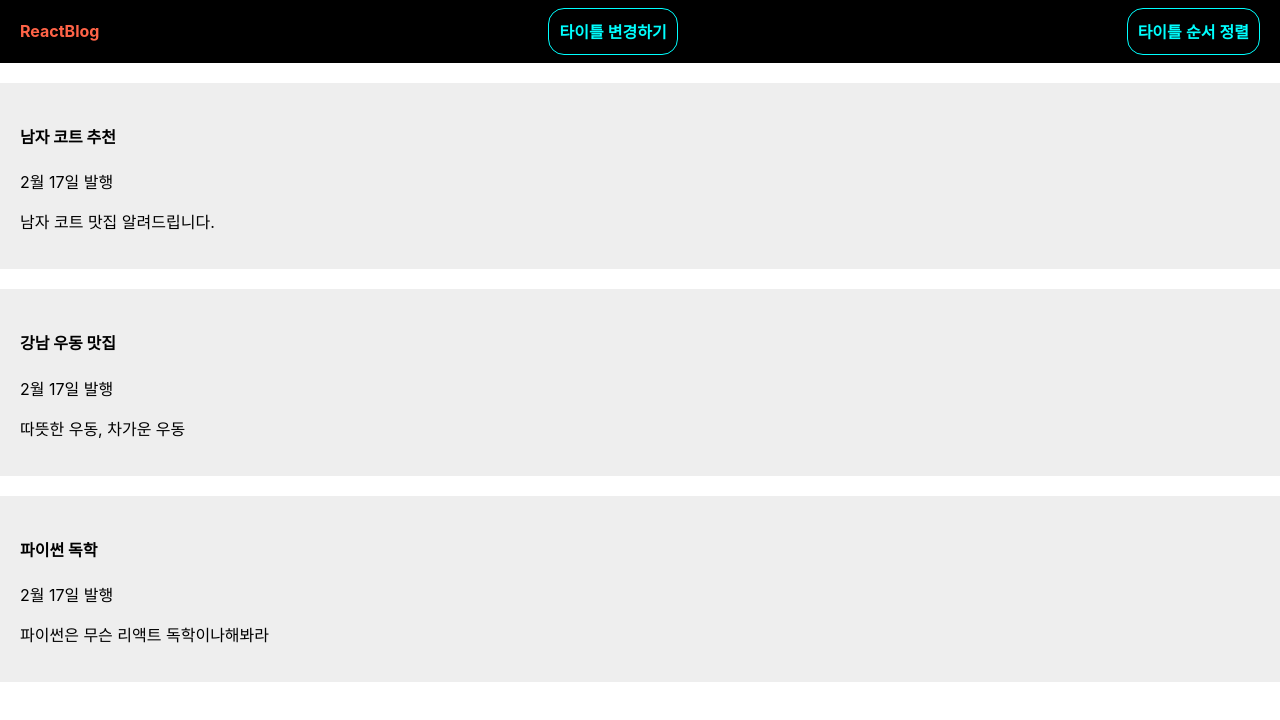
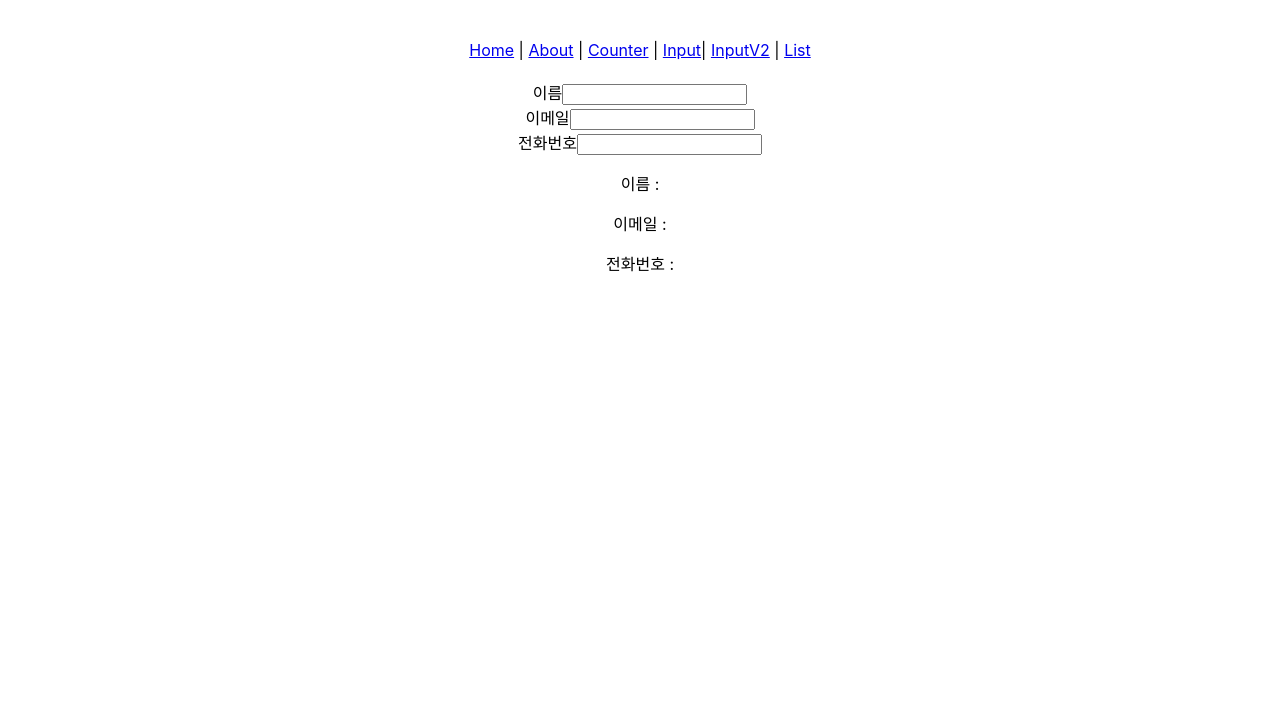
Before and after one commit to G1-H/react_study, a React (Create React App) app: page /inputV2 in a window 1280 px wide. Shown: the top 720 px of the page. Built offline with nearby package versions, Linux system fonts and the light colour scheme.

Commit message:
리액트 입문 (Route 사용, useState, component)

```diff
--- a/package.json
+++ b/package.json
@@ -6,6 +6,7 @@
     "cra-template": "1.2.0",
     "react": "^19.0.0",
     "react-dom": "^19.0.0",
+    "react-router-dom": "^7.1.1",
     "react-scripts": "5.0.1",
     "web-vitals": "^4.2.4"
   },
--- a/src/App.css
+++ b/src/App.css
@@ -1,8 +1,12 @@
 .App {
   text-align: center;
+  padding: 20px;
 }
 div {
   box-sizing: border-box;
+}
+nav {
+  padding: 20px;
 }
 .list {
   padding-left: 20px;
--- a/src/App.js
+++ b/src/App.js
@@ -1,61 +1,34 @@
 import logo from "./logo.svg";
 import "./App.css";
 import { useState } from "react";
+import { Route, Routes, Link } from "react-router-dom";
 
 import NavBtn from "./coding_apple/NavBtn";
 import PostList from "./coding_apple/PostList";
 import { useEffect } from "react";
+import Home from "./pages/Home";
+import About from "./pages/About";
+import Counter from "./pages/Counter";
+import Input from "./pages/Input";
+import InputV2 from "./pages/InputV2";
+import List from "./pages/List";
 
 function App() {
-  const postExample = [
-    {
-      title: "남자 코트 추천",
-      body: "남자 코트 맛집 알려드립니다.",
-      date: "2월 17일",
-    },
-    {
-      title: "강남 우동 맛집",
-      body: "따뜻한 우동, 차가운 우동",
-      date: "2월 17일",
-    },
-    {
-      title: "파이썬 독학",
-      body: "파이썬은 무슨 리액트 독학이나해봐라",
-      date: "2월 17일",
-    },
-  ];
-  let [posts, setPosts] = useState(postExample);
-  useEffect(() => {
-    console.log("Posts 상태가 변경되었습니다:", posts);
-  }, [posts]);
-
   return (
     <div className="App">
-      <div className="black-nav">
-        <h4 style={{ color: "tomato", fontWeight: "bolder", fontSize: "16px" }}>
-          ReactBlog
-        </h4>
-        <NavBtn
-          btnName="타이틀 변경하기"
-          onClick={() => {
-            let copy = [...posts];
-            copy[0].title = "여자 코트 추천";
-            setPosts(copy);
-          }}
-        />
-        <NavBtn
-          btnName="타이틀 순서 정렬"
-          onClick={() => {
-            let sortedPosts = [...posts];
-            sortedPosts.sort((a, b) => {
-              return a.title.localeCompare(b.title);
-            });
-
-            setPosts(sortedPosts);
-          }}
-        />
-      </div>
-      <PostList data={posts} />
+      <nav>
+        <Link to="/">Home</Link> | <Link to="/about">About</Link> |{" "}
+        <Link to="/counter">Counter</Link> | <Link to="/input">Input</Link>|{" "}
+        <Link to="/inputV2">InputV2</Link> | <Link to="/list">List</Link>
+      </nav>
+      <Routes>
+        <Route path="/" element={<Home />} />
+        <Route path="/about" element={<About />} />
+        <Route path="/counter" element={<Counter />} />
+        <Route path="/input" element={<Input />} />
+        <Route path="/inputV2" element={<InputV2 />} />
+        <Route path="/list" element={<List />} />
+      </Routes>
     </div>
   );
 }
--- a/src/index.js
+++ b/src/index.js
@@ -1,5 +1,6 @@
 import React from "react";
 import ReactDOM from "react-dom/client";
+import { BrowserRouter } from "react-router-dom";
 import "./index.css";
 import App from "./App";
 import reportWebVitals from "./reportWebVitals";
@@ -11,7 +12,9 @@ import NotificationList from "./chapter_6/NotificationList";
 const root = ReactDOM.createRoot(document.getElementById("root"));
 root.render(
   <React.StrictMode>
-    <App />
+    <BrowserRouter>
+      <App />
+    </BrowserRouter>
   </React.StrictMode>
 );
 
--- /dev/null
+++ b/src/pages/About.js
@@ -0,0 +1,7 @@
+import React from "react";
+
+const About = () => {
+  return <h1>About 화면 입니다. </h1>;
+};
+
+export default About;
--- /dev/null
+++ b/src/pages/Counter.js
@@ -0,0 +1,21 @@
+import React, { useState } from "react";
+
+const Counter = () => {
+  const [count, setCount] = useState(0);
+
+  const increase = () => {
+    setCount(count + 1);
+  };
+  const decrease = () => {
+    setCount(count - 1);
+  };
+  return (
+    <div>
+      <button onClick={increase}>+1</button>
+      <button onClick={decrease}>-1</button>
+      <p>{count}</p>
+    </div>
+  );
+};
+
+export default Counter;
--- /dev/null
+++ b/src/pages/Home.js
@@ -0,0 +1,5 @@
+import React from "react";
+const Home = () => {
+  return <h1>Home 화면 입니다. </h1>;
+};
+export default Home;
--- /dev/null
+++ b/src/pages/Input.js
@@ -0,0 +1,18 @@
+import React, { useState } from "react";
+
+const Input = () => {
+  const [txtValue, setTxtValue] = useState("");
+
+  const onChange = (e) => {
+    setTxtValue(e.target.value);
+  };
+
+  return (
+    <div>
+      <input type="text" value={txtValue} onChange={onChange} />
+      <p>{txtValue}</p>
+    </div>
+  );
+};
+
+export default Input;
--- /dev/null
+++ b/src/pages/InputV2.js
@@ -0,0 +1,40 @@
+import React, { useState } from "react";
+
+const InputV2 = () => {
+  const [inputs, setInputs] = useState({
+    name: "",
+    email: "",
+    tel: "",
+  });
+
+  const { name, email, tel } = inputs;
+
+  const onChange = (e) => {
+    const value = e.target.value;
+    const id = e.target.id;
+
+    setInputs({ ...inputs, [id]: value });
+  };
+
+  return (
+    <div>
+      <div>
+        <label>이름</label>
+        <input type="text" id="name" value={name} onChange={onChange} />
+      </div>
+      <div>
+        <label>이메일</label>
+        <input type="email" id="email" value={email} onChange={onChange} />
+      </div>
+      <div>
+        <label>전화번호</label>
+        <input type="tel" id="tel" value={tel} onChange={onChange} />
+      </div>
+      <p>이름 : {name}</p>
+      <p>이메일 : {email}</p>
+      <p>전화번호 : {tel}</p>
+    </div>
+  );
+};
+
+export default InputV2;
--- /dev/null
+++ b/src/pages/List.js
@@ -0,0 +1,37 @@
+import React from "react";
+
+const User = ({ user }) => {
+  return (
+    <tr>
+      <td>{user.email}</td>
+      <td>{user.name}</td>
+    </tr>
+  );
+};
+
+const UserList = () => {
+  const users = [
+    { email: "ryu@gmail.com", name: "유재석" },
+    { email: "kim@gmail.com", name: "김종국" },
+    { email: "ha@gmail.com", name: "하동훈" },
+    { email: "song@gmail.com", name: "송지효" },
+  ];
+
+  return (
+    <table>
+      <thead>
+        <tr>
+          <td>이메일</td>
+          <td>이름</td>
+        </tr>
+      </thead>
+      <tbody>
+        {users.map((user) => {
+          return <User user={user} />;
+        })}
+      </tbody>
+    </table>
+  );
+};
+
+export default UserList;
```
Also changed, not shown: 1 other file (tests, documents, lock files or other folders).
